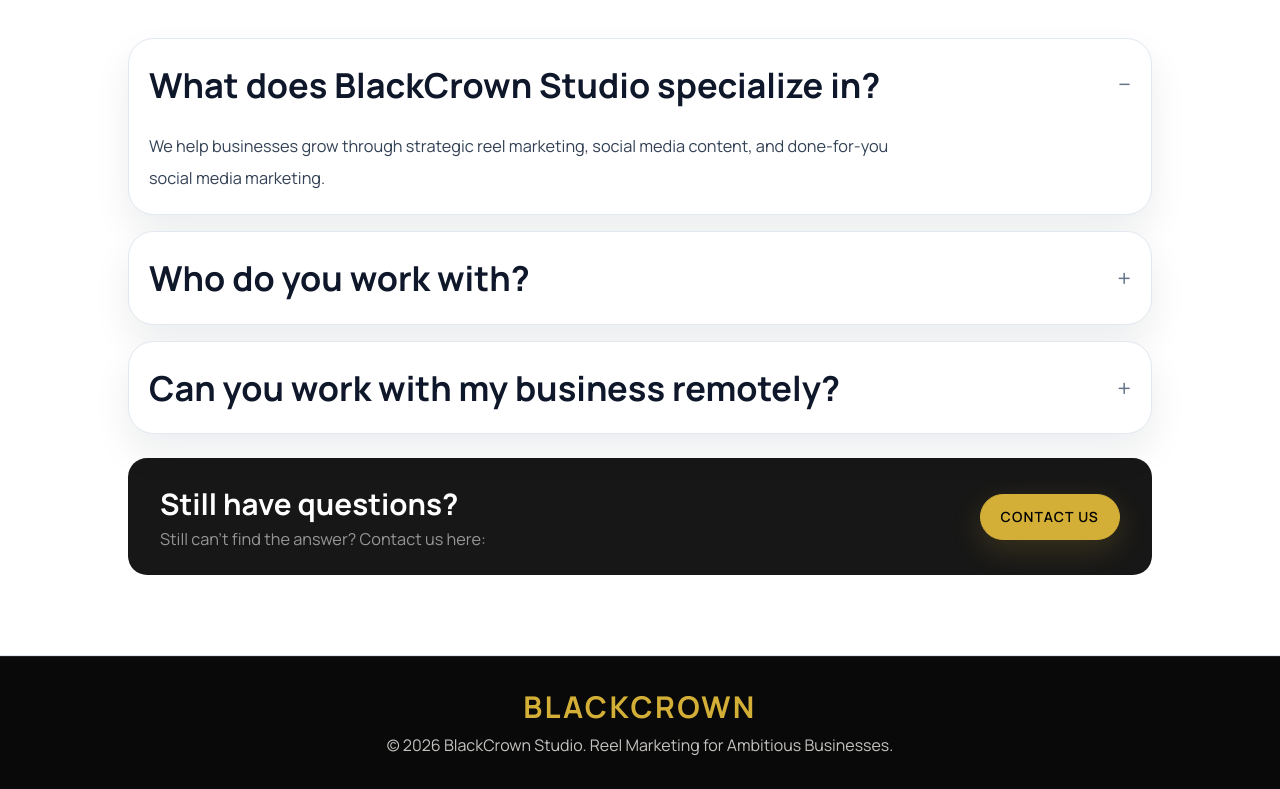
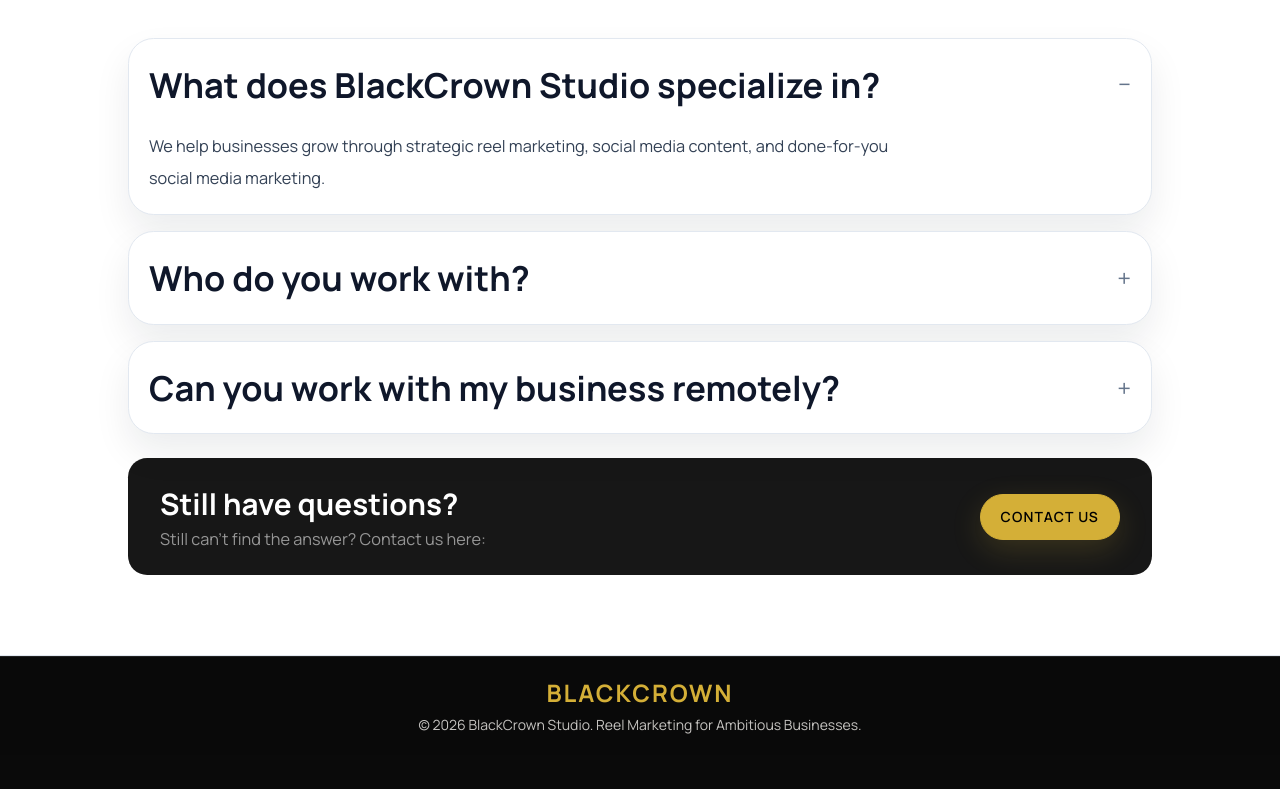
Before and after one commit to sailesh-tamang/BlackCrownStudio, a React (Vite) app: page / in a window 1280 px wide. Shown: the part 8235-9024 px from the top of the page. After the commit the page ends 8990 px from the top, so only its background shows below. Built offline with nearby package versions, Linux system fonts and the light colour scheme.

Commit message:
footer fixed

```diff
--- a/src/components/BlackCrownStudioPage.jsx
+++ b/src/components/BlackCrownStudioPage.jsx
@@ -1668,10 +1668,10 @@ function DashboardPage() {
 
 function SiteFooter() {
   return (
-    <footer className="border-t border-white/10 bg-[#090909] px-6 py-8 md:px-10 lg:px-12">
-      <div className="mx-auto flex w-full max-w-7xl flex-col items-center gap-2 text-center">
-        <p className="text-2xl font-black uppercase tracking-[0.08em] text-accent sm:text-3xl">BLACKCROWN</p>
-        <p className="text-sm leading-6 text-pearl/80 sm:text-base">© 2026 BlackCrown Studio. Reel Marketing for Ambitious Businesses.</p>
+    <footer className="border-t border-white/10 bg-[#090909] px-6 py-5 md:px-10 lg:px-12">
+      <div className="mx-auto flex w-full max-w-7xl flex-col items-center gap-1.5 text-center">
+        <p className="text-xl font-black uppercase tracking-[0.08em] text-accent sm:text-2xl">BLACKCROWN</p>
+        <p className="text-xs leading-5 text-pearl/80 sm:text-sm">© 2026 BlackCrown Studio. Reel Marketing for Ambitious Businesses.</p>
       </div>
     </footer>
   )
```
